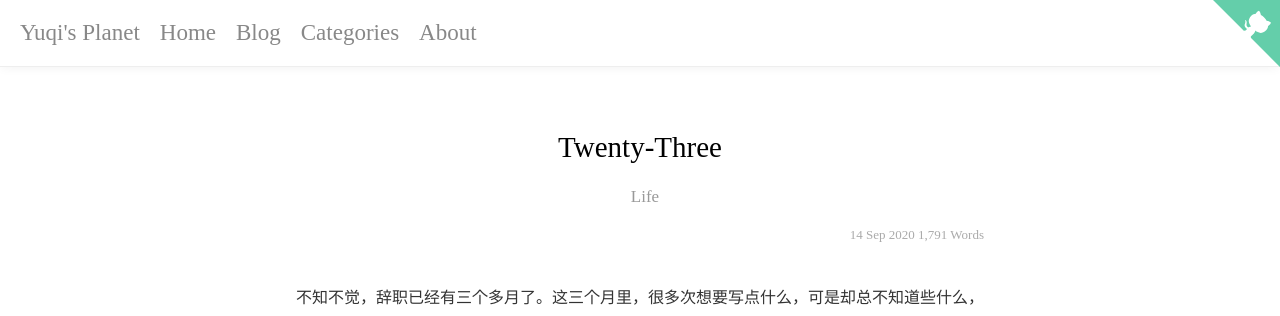
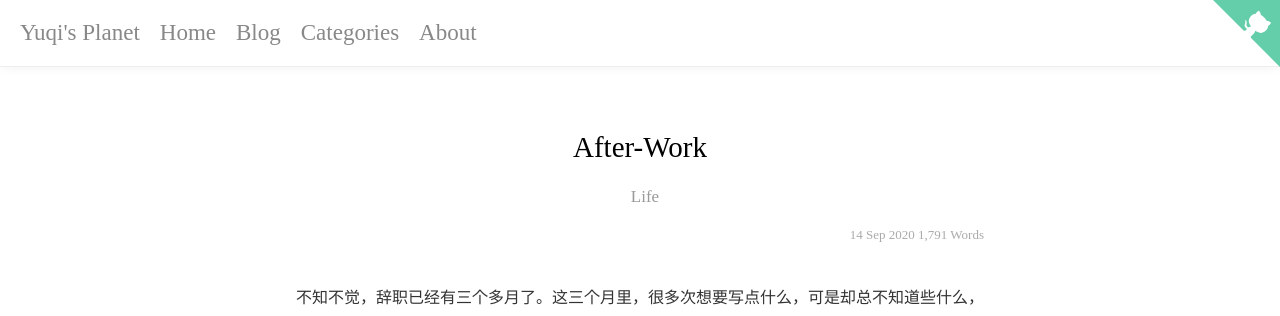
Before and after one commit to oneforalone/notes, a Jekyll site: the page built from _posts/2020-09-14-after-work.md, in a window 1280 px wide. Shown: the top 316 px of the page. Built offline with Jekyll 4.4.1, drawn with Linux system fonts in a browser that asks for light colours.

Commit message:
change title

```diff
--- a/_posts/2020-09-14-after-work.md
+++ b/_posts/2020-09-14-after-work.md
@@ -1,5 +1,5 @@
 ---
-title: Twenty-Three
+title: After-Work
 categories: [Life]
 ---
 
```
